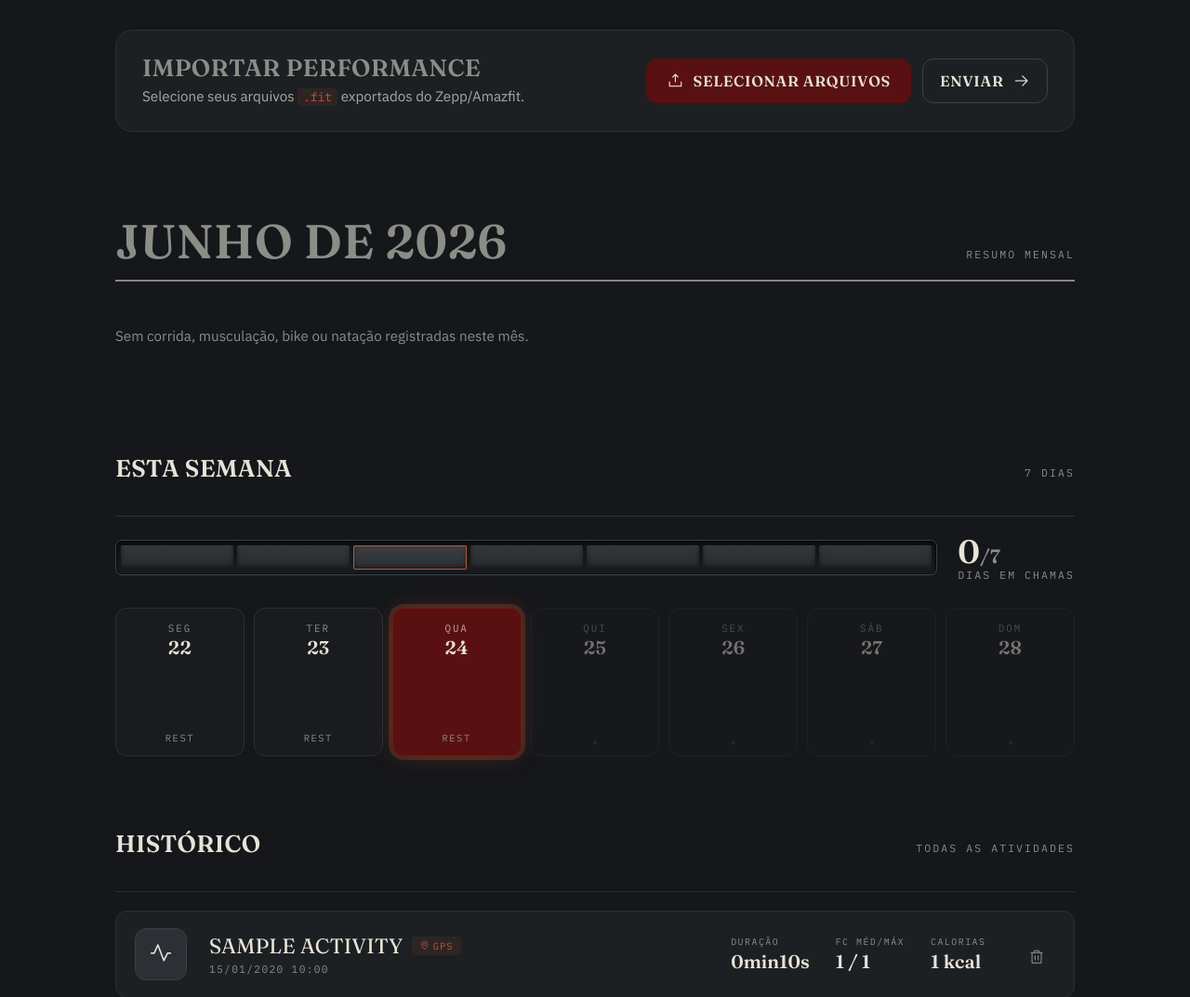
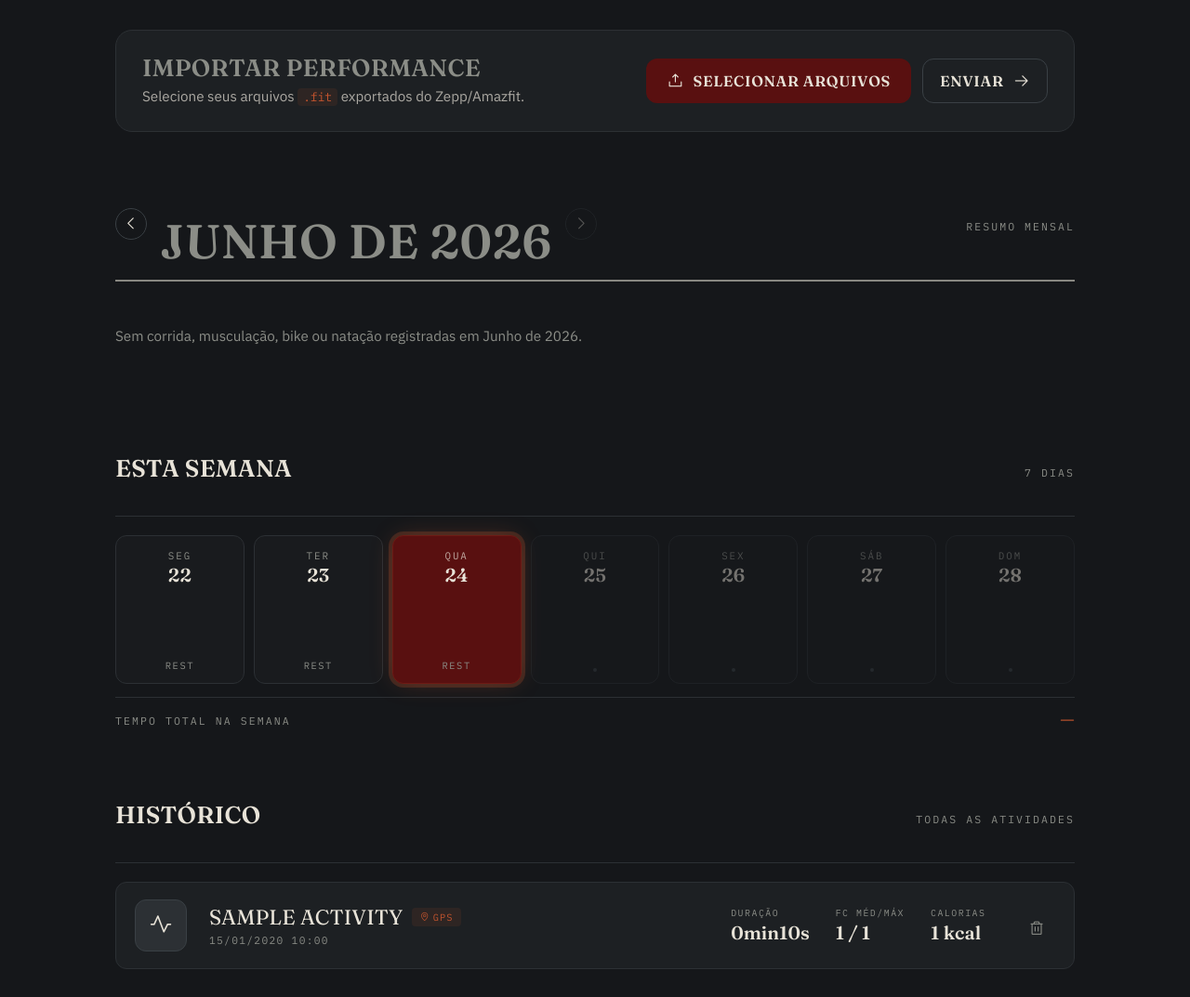
Before and after one commit to guisithos/stamina, a FastAPI app: page / in a window 1280 px wide. Shown: the part 57-1130 px from the top of the page at 93% size. After the commit the page ends 1100 px from the top, so only its background shows below. Run offline with FastAPI, Linux system fonts and the light colour scheme; the visitor is signed in with stand-in values (Sample User, id 1); tables that the repository leaves empty hold one stand-in row (values such as "Sample post"); some libraries are stand-ins or nearby versions.

Commit message:
feat: add previous months view, total week time

```diff
--- a/app/main.py
+++ b/app/main.py
@@ -1,7 +1,7 @@
 import json
 import os
 import secrets
-from datetime import datetime
+from datetime import date, datetime
 from typing import Optional
 
 from fastapi import Depends, FastAPI, File, Form, Request, UploadFile
@@ -28,7 +28,15 @@ from .metrics import (
 )
 from .models import Activity, StrengthSet, User
 from .strength import EXERCISE_GROUPS, EXERCISES, exercise_label, muscles_for
-from .summary import month_name, monthly_summary, week_days
+from .summary import (
+    month_name,
+    month_param,
+    monthly_summary,
+    resolve_month,
+    shift_month,
+    week_days,
+    week_total_time,
+)
 
 app = FastAPI(title="Stamina")
 
@@ -189,7 +197,7 @@ def logout(request: Request):
 # ---------- dashboard ----------
 
 @app.get("/", response_class=HTMLResponse)
-def dashboard(request: Request, session: Session = Depends(get_session)):
+def dashboard(request: Request, m: str = "", session: Session = Depends(get_session)):
     user = get_current_user(request, session)
     if not user:
         return RedirectResponse(url="/login", status_code=303)
@@ -201,15 +209,24 @@ def dashboard(request: Request, session: Session = Depends(get_session)):
     )
     activities = session.exec(statement).all()
     now = datetime.now()
+
+    ref = resolve_month(m, now)  # mês selecionado (dia 1), nunca além do atual
+    is_current = (ref.year, ref.month) == (now.year, now.month)
+    nxt = shift_month(ref, 1)
     return templates.TemplateResponse(
         "dashboard.html",
         {
             "request": request,
             "user": user,
             "activities": activities,
-            "month_summary": monthly_summary(activities, now),
-            "month_name": month_name(now),
-            "week": week_days(activities, now),
+            # comparativo % só no mês atual; meses passados mostram só os totais
+            "month_summary": monthly_summary(activities, ref, compare=is_current),
+            "month_name": month_name(ref),
+            "month_compare": is_current,
+            "month_prev": month_param(shift_month(ref, -1)),
+            "month_next": month_param(nxt) if nxt <= date(now.year, now.month, 1) else None,
+            "week": week_days(activities, now),  # "Esta semana" é sempre a semana atual
+            "week_total": week_total_time(activities, now),
         },
     )
 
--- a/app/static/dashboard.css
+++ b/app/static/dashboard.css
@@ -113,6 +113,18 @@ body { font-family: var(--font-body); -webkit-font-smoothing: antialiased; }
   padding-bottom: 12px;
   margin-bottom: 20px;
 }
+
+/* navegação de mês */
+.month-switch { display: flex; align-items: center; gap: 14px; }
+.month-arrow {
+  display: inline-grid; place-items: center;
+  width: 34px; height: 34px; border-radius: 999px;
+  border: 1px solid var(--border-2);
+  color: var(--text); text-decoration: none; font-size: 1.1rem;
+  transition: border-color .2s var(--ease), color .2s var(--ease), background .2s var(--ease);
+}
+.month-arrow:hover { border-color: var(--accent-glow); color: var(--accent-glow); }
+.month-arrow.is-disabled { opacity: .3; pointer-events: none; }
 
 /* =========================================================
    UPLOAD
@@ -292,71 +304,19 @@ body { font-family: var(--font-body); -webkit-font-smoothing: antialiased; }
    TIRA SEMANAL
    ========================================================= */
 
-/* --- barra de stamina (elemento de assinatura) ---------------------
-   Barra segmentada e robusta, à la barra de recurso de RPG de ação:
-   moldura metálica desgastada, segmentos afundados em cinza-ash que
-   "acendem" em brasa conforme os dias da semana são treinados. */
-.stamina {
+.week-total {
   display: flex;
-  align-items: center;
-  gap: 22px;
-  margin-bottom: 30px;
-  flex-wrap: wrap;
+  align-items: baseline;
+  justify-content: space-between;
+  gap: 12px;
+  margin-top: 14px;
+  padding-top: 14px;
+  border-top: 1px solid var(--border);
 }
-.stamina-track {
-  display: flex;
-  gap: 4px;
-  flex: 1;
-  min-width: 240px;
-  padding: 5px;
-  border: 1px solid var(--border-2);
-  border-radius: 7px;
-  background: linear-gradient(180deg, #101214, #1A1D20);
-  box-shadow: inset 0 2px 5px rgba(0,0,0,.65),
-              inset 0 0 0 1px rgba(0,0,0,.4),
-              0 1px 0 rgba(232,227,216,.05);
+.week-total-value {
+  font-family: var(--font-display);
+  color: var(--accent-glow);
 }
-.stamina-seg {
-  flex: 1;
-  height: 26px;
-  border-radius: 2px;
-  background: linear-gradient(180deg, #34383C, #25282C);
-  box-shadow: inset 0 1px 0 rgba(232,227,216,.04),
-              inset 0 -3px 5px rgba(0,0,0,.45);
-  transition: background .35s var(--ease), box-shadow .35s var(--ease);
-}
-/* segmento "aceso" — brasa em carvão: topo quente, base de coque escuro */
-.stamina-seg.is-filled {
-  background: linear-gradient(180deg, #8A2C18 0%, #591010 58%, #3A0C0B 100%);
-  box-shadow: inset 0 1px 0 rgba(255,180,120,.28),
-              inset 0 -3px 6px rgba(0,0,0,.5),
-              0 0 9px rgba(194,84,46,.32);
-}
-/* o dia de hoje queima mais forte */
-.stamina-seg.is-today.is-filled {
-  background: linear-gradient(180deg, #C2542E 0%, #8A2C18 55%, #591010 100%);
-  box-shadow: inset 0 1px 0 rgba(255,200,150,.45),
-              0 0 14px rgba(194,84,46,.6);
-}
-.stamina-seg.is-today:not(.is-filled) {
-  background: linear-gradient(180deg, #3A3F44, #2A2E32);
-  box-shadow: inset 0 0 0 1px var(--accent-glow),
-              inset 0 -3px 5px rgba(0,0,0,.45);
-}
-.stamina-readout {
-  display: flex;
-  flex-direction: column;
-  gap: 2px;
-  line-height: 1;
-}
-.stamina-count {
-  font-family: var(--font-display);
-  font-weight: 600;
-  font-size: 2.2rem;
-  color: var(--fg);
-  letter-spacing: .01em;
-}
-.stamina-total { color: var(--muted); font-size: 1.3rem; }
 
 .week-grid {
   display: grid;
--- a/app/summary.py
+++ b/app/summary.py
@@ -75,23 +75,47 @@ def month_name(ref_date) -> str:
     return f"{MONTHS_PT[ref.month]} de {ref.year}"
 
 
-def monthly_summary(activities, ref_date) -> list[dict]:
+def resolve_month(m, now) -> date:
+    """Mês selecionado (date no dia 1) a partir do parâmetro 'YYYY-MM'.
+    Sem parâmetro/ inválido → mês atual. Nunca passa do mês atual (sem futuro)."""
+    cur = date(now.year, now.month, 1)
+    try:
+        y, mo = str(m).split("-")
+        ref = date(int(y), int(mo), 1)
+    except (ValueError, AttributeError):
+        return cur
+    return min(ref, cur)
+
+
+def shift_month(ref: date, delta: int) -> date:
+    idx = ref.year * 12 + (ref.month - 1) + delta
+    return date(idx // 12, idx % 12 + 1, 1)
+
+
+def month_param(ref: date) -> str:
+    return f"{ref.year}-{ref.month:02d}"
+
+
+def monthly_summary(activities, ref_date, compare: bool = True) -> list[dict]:
+    """Resumo do mês de `ref_date`. Com `compare=True` calcula a variação % vs o mês
+    anterior (só faz sentido no mês atual); ao navegar pra meses passados, compare=False
+    e mostramos só os totais."""
     ref = _as_date(ref_date)
     cur_start, cur_end = _month_bounds(ref)
-    prev_start, prev_end = _month_bounds(cur_start - timedelta(days=1))
+    if compare:
+        prev_start, prev_end = _month_bounds(cur_start - timedelta(days=1))
 
     cards = []
     for cfg in MONTH_SPORTS:
         cur_dist, cur_secs = _totals(activities, cfg["sport"], cur_start, cur_end)
-        prev_dist, prev_secs = _totals(activities, cfg["sport"], prev_start, prev_end)
 
         if cur_dist == 0 and cur_secs == 0:  # só mostra esporte praticado neste mês
             continue
 
-        if cfg["compare"] == "distance":
-            pct = _pct(cur_dist, prev_dist)
-        else:
-            pct = _pct(cur_secs, prev_secs)
+        pct = None
+        if compare:
+            prev_dist, prev_secs = _totals(activities, cfg["sport"], prev_start, prev_end)
+            pct = _pct(cur_dist, prev_dist) if cfg["compare"] == "distance" else _pct(cur_secs, prev_secs)
 
         cards.append({
             "label": cfg["label"],
@@ -110,6 +134,15 @@ def monthly_summary(activities, ref_date) -> list[dict]:
     if cards:
         max(cards, key=lambda c: c["secs"])["highlight"] = True
     return cards
+
+
+def week_total_time(activities, ref_date) -> str:
+    """Tempo total de TODAS as atividades da semana (segunda→domingo), compacto."""
+    ref = _as_date(ref_date)
+    monday = ref - timedelta(days=ref.weekday())
+    week_end = monday + timedelta(days=7)  # exclusivo (domingo inclusive)
+    total = sum(a.total_time_s or 0 for a in activities if monday <= a.start_time.date() < week_end)
+    return _fmt_hm(total)
 
 
 def week_days(activities, ref_date) -> list[dict]:
--- a/app/templates/dashboard.html
+++ b/app/templates/dashboard.html
@@ -34,9 +34,17 @@
 
   {# ---------- RESUMO DO MÊS ---------- #}
   <section class="reveal" style="--delay:.15s">
-    <header class="section-head">
+    <header class="section-head month-head">
+      <div class="month-switch">
+        <a class="month-arrow" href="/?m={{ month_prev }}" aria-label="Mês anterior"><i class="ph ph-caret-left"></i></a>
         <h2 class="display-xl">{{ month_name }}</h2>
-      <span class="mono-eyebrow">Resumo Mensal</span>
+        {% if month_next %}
+        <a class="month-arrow" href="/?m={{ month_next }}" aria-label="Próximo mês"><i class="ph ph-caret-right"></i></a>
+        {% else %}
+        <span class="month-arrow is-disabled" aria-hidden="true"><i class="ph ph-caret-right"></i></span>
+        {% endif %}
+      </div>
+      <span class="mono-eyebrow">{{ 'Resumo Mensal' if month_compare else 'Totais do mês' }}</span>
     </header>
 
     {% if month_summary %}
@@ -45,12 +53,14 @@
       <article class="metric-card {% if c.highlight %}metric-card--accent{% endif %}">
         <div class="metric-top">
           <span class="metric-icon"><i class="ph ph-{{ c.icon }}"></i></span>
+          {% if month_compare %}
             {% if c.pct is none %}
               <span class="chip chip-new"><i class="ph ph-sparkle"></i> novo</span>
             {% elif c.pct >= 0 %}
               <span class="chip chip-up"><i class="ph ph-trend-up"></i> {{ c.pct | round | int }}%</span>
             {% else %}
               <span class="chip chip-down"><i class="ph ph-trend-down"></i> {{ (c.pct | abs) | round | int }}%</span>
+            {% endif %}
           {% endif %}
         </div>
         <div class="metric-value">
@@ -60,14 +70,16 @@
         {% if c.show_distance %}
           <div class="metric-sub mono">{{ c.time }}</div>
         {% endif %}
+        {% if month_compare %}
         <div class="metric-note">
           vs. mês anterior ({{ 'distância' if c.compare == 'distance' else 'tempo' }})
         </div>
+        {% endif %}
       </article>
       {% endfor %}
     </div>
     {% else %}
-    <p class="empty">Sem corrida, musculação, bike ou natação registradas neste mês.</p>
+    <p class="empty">Sem corrida, musculação, bike ou natação registradas em {{ month_name }}.</p>
     {% endif %}
   </section>
 
@@ -77,23 +89,6 @@
       <h3 class="display-md">Esta Semana</h3>
       <span class="mono-eyebrow">7 dias</span>
     </header>
-
-    {# barra de stamina: segmentos acendem em brasa a cada dia treinado #}
-    {% set trained = week | selectattr('icons') | list | length %}
-    <div class="stamina">
-      <div class="stamina-track" role="img"
-           aria-label="{{ trained }} de 7 dias treinados nesta semana">
-        {% for d in week %}
-        <span class="stamina-seg
-                     {% if d.icons %}is-filled{% endif %}
-                     {% if d.is_today %}is-today{% endif %}"></span>
-        {% endfor %}
-      </div>
-      <div class="stamina-readout">
-        <span class="stamina-count">{{ trained }}<span class="stamina-total">/7</span></span>
-        <span class="mono-eyebrow">dias em chamas</span>
-      </div>
-    </div>
 
     <div class="week-grid">
       {% for d in week %}
@@ -117,6 +112,11 @@
         </div>
       </div>
       {% endfor %}
+    </div>
+
+    <div class="week-total">
+      <span class="mono-eyebrow">Tempo total na semana</span>
+      <span class="week-total-value display-sm">{{ week_total if week_total else "—" }}</span>
     </div>
   </section>
 
```
Also changed, not shown: smoke_test.py (+14 -1 lines). Lines whose indentation alone changed are shown as unchanged.
